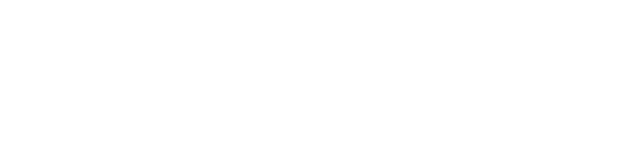
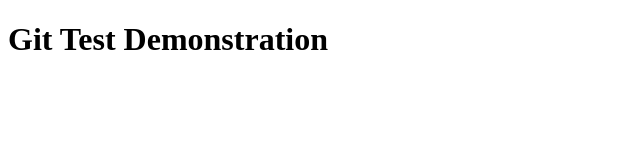
Before and after one commit to carl-vega/git-test, a plain HTML site: page index.html in a window 1280 px wide. Shown: the whole page, without its empty margins (0-640 px from the left). Drawn offline with Linux system fonts and the light colour scheme.

Commit message:
also adding h1 tag to body

```diff
--- a/index.html
+++ b/index.html
@@ -5,5 +5,9 @@
     <meta name="viewport" content="width=device-width, initial-scale=1.0" />
     <title>Git Test Demo</title>
   </head>
-  <body></body>
+  <body>
+    <h1>
+      Git Test Demonstration
+    </h1>
+  </body>
 </html>
```
